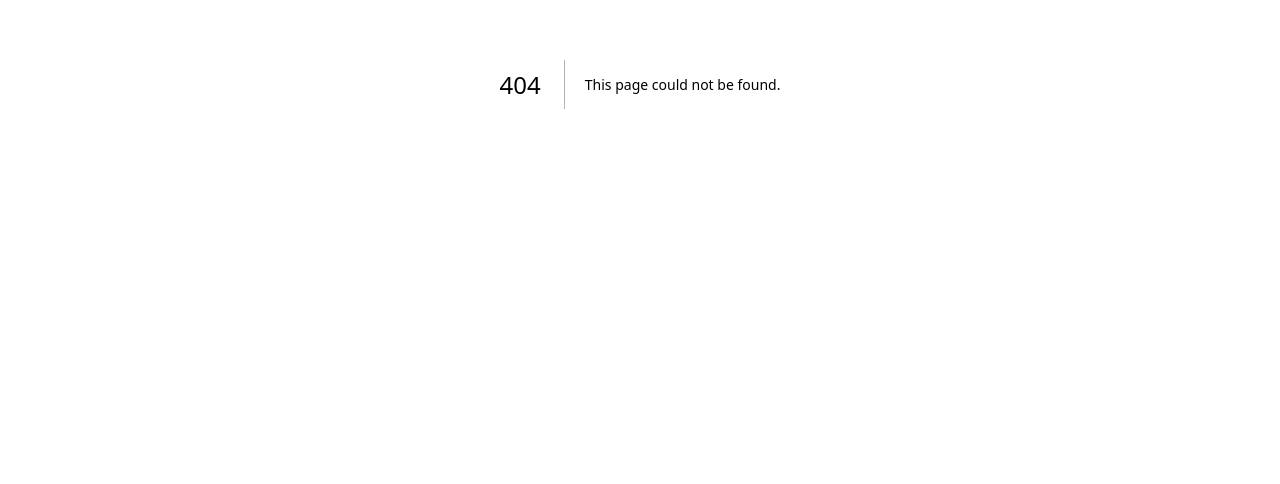
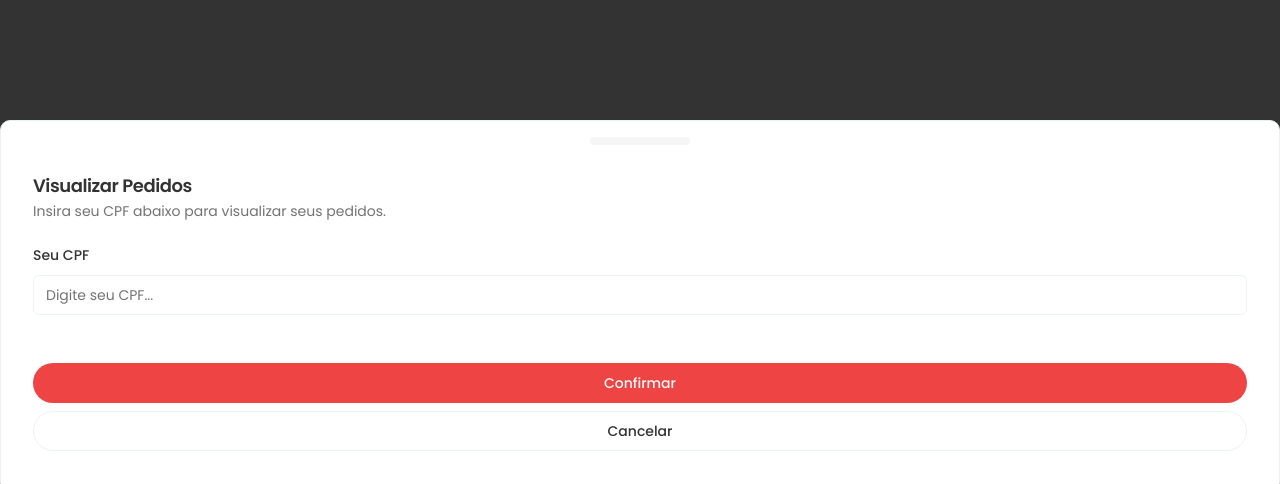
Before and after one commit to alxnvitoriano/restaurant-project, a Next.js app: page /1/orders in a window 1280 px wide. Before the commit this address had no page. Shown: the part 316-800 px from the top of the page. Built offline with nearby package versions, Linux system fonts and the light colour scheme.

Commit message:
feat: add orders page

```diff
--- a/package.json
+++ b/package.json
@@ -17,6 +17,7 @@
     "@radix-ui/react-dialog": "^1.1.6",
     "@radix-ui/react-label": "^2.1.2",
     "@radix-ui/react-scroll-area": "^1.2.3",
+    "@radix-ui/react-separator": "^1.1.2",
     "@radix-ui/react-slot": "^1.1.2",
     "class-variance-authority": "^0.7.1",
     "clsx": "^2.1.1",
--- /dev/null
+++ b/src/app/[slug]/orders/components/cpf-form.tsx
@@ -0,0 +1,109 @@
+"use client";
+
+import { z } from "zod";
+import { isValidCpf, removeCpfPunctuation } from "../../menu/helpers/cpf";
+import { zodResolver } from "@hookform/resolvers/zod";
+import {
+  Drawer,
+  DrawerClose,
+  DrawerContent,
+  DrawerDescription,
+  DrawerFooter,
+  DrawerHeader,
+  DrawerTitle,
+} from "@/components/ui/drawer";
+import { useForm } from "react-hook-form";
+import { Button } from "@/components/ui/button";
+import {
+  Form,
+  FormControl,
+  FormField,
+  FormItem,
+  FormLabel,
+  FormMessage,
+} from "@/components/ui/form";
+import { Input } from "@/components/ui/input";
+import { PatternFormat } from "react-number-format";
+import { usePathname, useRouter } from "next/navigation";
+
+const formSchema = z.object({
+  cpf: z
+    .string()
+    .trim()
+    .min(1, {
+      message: "O CPF é obrigatório.",
+    })
+    .refine((value) => isValidCpf(value), {
+      message: "CPF inválido.",
+    }),
+});
+
+type FormSchema = z.infer<typeof formSchema>;
+
+const CpfForm = () => {
+  const form = useForm<FormSchema>({
+    resolver: zodResolver(formSchema),
+  });
+
+  const router = useRouter();
+  const pathname = usePathname();
+  const onSubmit = (data: FormSchema) => {
+    router.push(`${pathname}cpf=${removeCpfPunctuation(data.cpf)}`);
+  };
+  const handleCancel = () => {
+    router.back();
+  };
+
+  return (
+    <Drawer open>
+      <DrawerContent>
+        <DrawerHeader>
+          <DrawerHeader>
+            <DrawerTitle>Visualizar Pedidos</DrawerTitle>
+            <DrawerDescription>
+              Insira seu CPF abaixo para visualizar seus pedidos.
+            </DrawerDescription>
+          </DrawerHeader>
+          <Form {...form}>
+            <form onSubmit={form.handleSubmit(onSubmit)} className="space-y-8">
+              <FormField
+                control={form.control}
+                name="cpf"
+                render={({ field }) => (
+                  <FormItem className="px-4">
+                    <FormLabel>Seu CPF</FormLabel>
+                    <FormControl>
+                      <PatternFormat
+                        placeholder="Digite seu CPF..."
+                        format="###.###.###-##"
+                        customInput={Input}
+                        {...field}
+                      />
+                    </FormControl>
+                    <FormMessage />
+                  </FormItem>
+                )}
+              />
+              <DrawerFooter>
+                <Button variant="destructive" className="w-full rounded-full">
+                  Confirmar
+                </Button>
+                <DrawerClose asChild>
+                  <Button
+                    variant="outline"
+                    className="w-full rounded-full"
+                    onClick={handleCancel}
+                  >
+                    Cancelar
+                  </Button>
+                </DrawerClose>
+              </DrawerFooter>
+            </form>
+          </Form>
+        </DrawerHeader>
+      </DrawerContent>
+    </Drawer>
+  );
+};
+
+export default CpfForm;
--- /dev/null
+++ b/src/app/[slug]/orders/components/order-list.tsx
@@ -0,0 +1,83 @@
+import { Button } from "@/components/ui/button";
+import { Card, CardContent } from "@/components/ui/card";
+import { Separator } from "@/components/ui/separator";
+import { formatCurrency } from "@/helpers/format-currency";
+import { OrderStatus, Prisma } from "@prisma/client";
+import { ChevronLeftIcon, ScrollTextIcon } from "lucide-react";
+import Image from "next/image";
+
+interface OrderListProps {
+  orders: Array<
+    Prisma.OrderGetPayload<{
+      include: {
+        restaurant: {
+          select: {
+            name: true;
+            avatarImageUrl: true;
+          };
+        };
+        orderProducts: {
+          include: {
+            product: true;
+          };
+        };
+      };
+    }>
+  >;
+}
+const getStatusLabel = (status: OrderStatus) => {
+  if (status === "FINISHED") return "Finalizado";
+  if (status === "IN_PREPARATION") return "Em preparo";
+  if (status === "PENDING") return "Pendente";
+};
+
+const OrderList = ({ orders }: OrderListProps) => {
+  return (
+    <div className="space-y-6 p-6">
+      <Button size="icon" variant="secondary" className="rounded-full">
+        <ChevronLeftIcon />
+      </Button>
+      <div className="flex items-center gap-3">
+        <ScrollTextIcon />
+        <h2 className="text-lg font-semibold">Meus Pedidos</h2>
+      </div>
+      {orders.map((order) => (
+        <Card key={order.id}>
+          <CardContent className="space-y-4 p-5">
+            <div
+              className={`w-fit rounded-full px-2 py-1 text-xs font-semibold text-white ${order.status === OrderStatus.FINISHED ? "bg-green-600 text-white" : "bg-gray-200 text-gray-500"} `}
+            >
+              {getStatusLabel(order.status)}
+            </div>
+            <div className="flex items-center gap-2">
+              <div className="relative h-5 w-5">
+                <Image
+                  src={order.restaurant.avatarImageUrl}
+                  alt={order.restaurant.name}
+                  className="rounded-sm"
+                  fill
+                />
+              </div>
+              <p className="text-sm font-semibold">{order.restaurant.name}</p>
+            </div>
+            <Separator />
+            <div className="space-y-2">
+              {order.orderProducts.map((orderProduct) => (
+                <div key={orderProduct.id} className="flex items-center gap-2">
+                  <div className="flex h-5 w-5 items-center justify-center rounded-full bg-gray-400 text-xs font-semibold text-white">
+                    {orderProduct.quantity}
+                  </div>
+                  <p className="text-sm">{orderProduct.product.name}</p>
+                </div>
+              ))}
+            </div>
+            <Separator />
+            <p className="text-sm font-medium">{formatCurrency(order.total)}</p>
+          </CardContent>
+        </Card>
+      ))}
+    </div>
+  );
+};
+
+export default OrderList;
--- /dev/null
+++ b/src/app/[slug]/orders/page.tsx
@@ -0,0 +1,40 @@
+import { db } from "@/lib/prisma";
+import { isValidCpf, removeCpfPunctuation } from "../menu/helpers/cpf";
+import CpfForm from "./components/cpf-form";
+import OrderList from "./components/order-list";
+
+interface OrdersPageProps {
+  searchParams: Promise<{ cpf: string }>;
+}
+
+const OrdersPage = async ({ searchParams }: OrdersPageProps) => {
+  const { cpf } = await searchParams;
+  if (!cpf) {
+    return <CpfForm />;
+  }
+  if (!isValidCpf(cpf)) {
+    return <CpfForm />;
+  }
+
+  const orders = await db.order.findMany({
+    where: {
+      customerCpf: removeCpfPunctuation(cpf),
+    },
+    include: {
+      restaurant: {
+        select: {
+          name: true,
+          avatarImageUrl: true,
+        },
+      },
+      orderProducts: {
+        include: {
+          product: true,
+        },
+      },
+    },
+  });
+  return <OrderList orders={orders} />;
+};
+
+export default OrdersPage;
--- /dev/null
+++ b/src/components/ui/separator.tsx
@@ -0,0 +1,31 @@
+"use client"
+
+import * as React from "react"
+import * as SeparatorPrimitive from "@radix-ui/react-separator"
+
+import { cn } from "@/lib/utils"
+
+const Separator = React.forwardRef<
+  React.ElementRef<typeof SeparatorPrimitive.Root>,
+  React.ComponentPropsWithoutRef<typeof SeparatorPrimitive.Root>
+>(
+  (
+    { className, orientation = "horizontal", decorative = true, ...props },
+    ref
+  ) => (
+    <SeparatorPrimitive.Root
+      ref={ref}
+      decorative={decorative}
+      orientation={orientation}
+      className={cn(
+        "shrink-0 bg-border",
+        orientation === "horizontal" ? "h-[1px] w-full" : "h-full w-[1px]",
+        className
+      )}
+      {...props}
+    />
+  )
+)
+Separator.displayName = SeparatorPrimitive.Root.displayName
+
+export { Separator }
```
Also changed, not shown: 1 other file (tests, documents, lock files or other folders).
